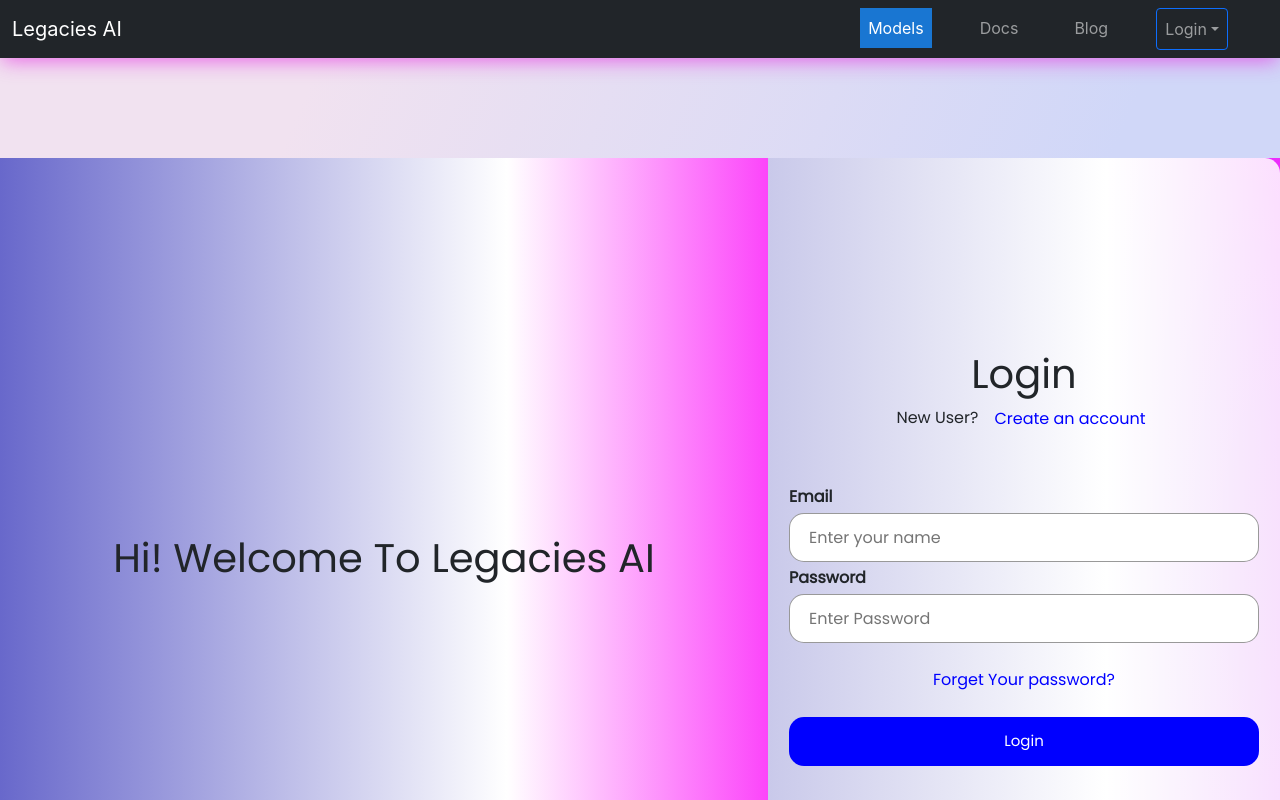
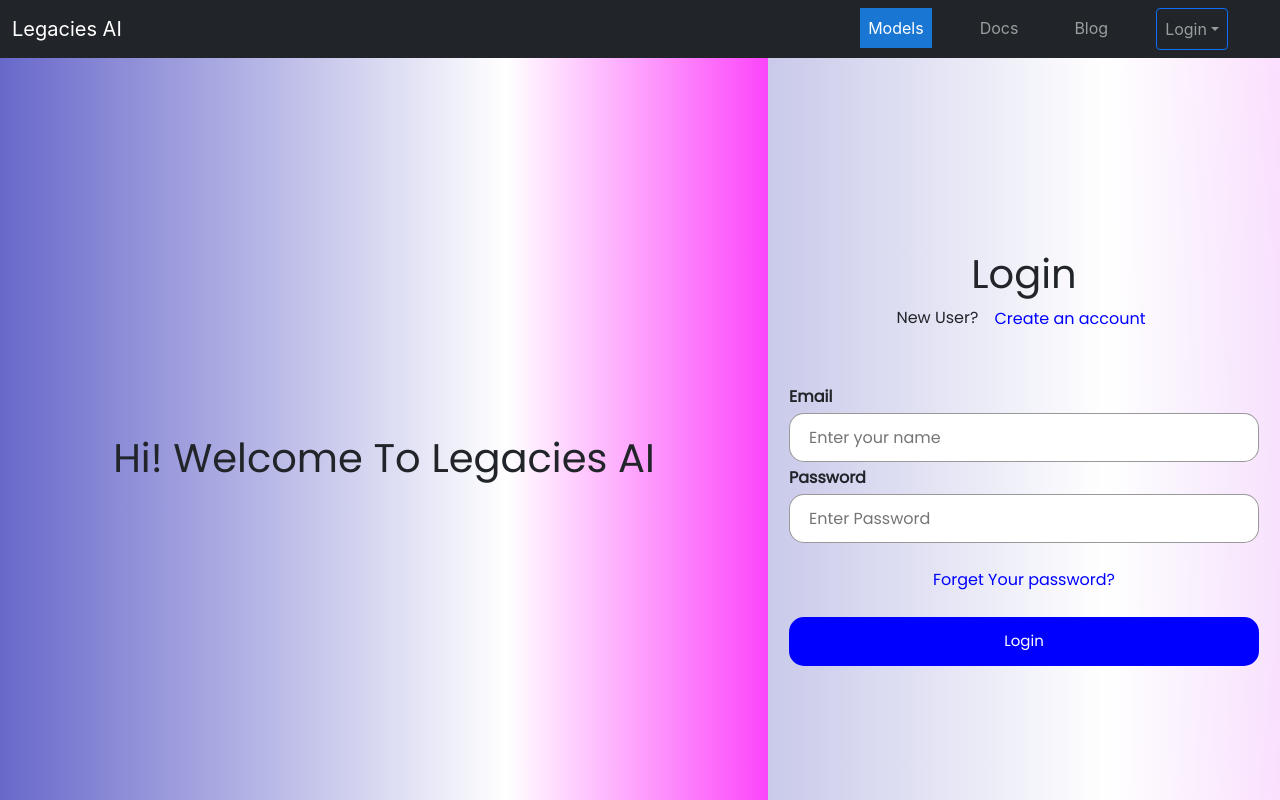
Before and after one commit to dibakar63/segmindnew-1, a React (Create React App) app: page /login in a window 1280 px wide. Shown: the top 800 px of the page. Built offline with nearby package versions, Linux system fonts and the light colour scheme.

Commit message:
logincss

```diff
--- a/src/components/Login/login.css
+++ b/src/components/Login/login.css
@@ -5,7 +5,7 @@
     align-items: center;
     justify-content: center;
 
-    margin-top: 100px;
+
     height: 800px;
     background: radial-gradient(circle, rgba(34,137,195,1) 0%, rgba(237,45,253,1) 100%);
 }
@@ -16,7 +16,7 @@ text-align: center;
 display: flex;
 align-items: center;
 justify-content: center;
-height: 800px;
+height: 920px;
 
 
 /* background: rgb(52, 192, 189);
@@ -36,7 +36,7 @@ background: linear-gradient(90deg, rgba(104,104,203,1) 0%, rgba(255,255,255,1) 6
  flex-direction: column;
  align-items: center;
  justify-content: center;
- height: 800px;
+ height: 920px;
  border-radius: 0 15px 15px 0;
 }
 
```
